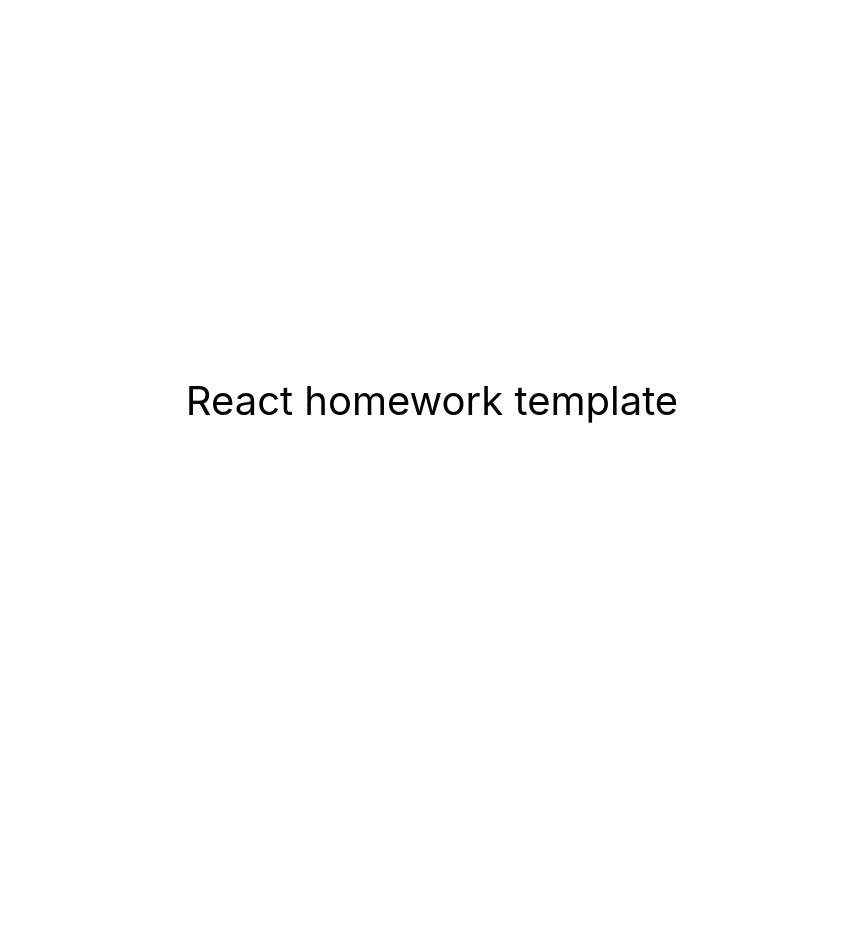
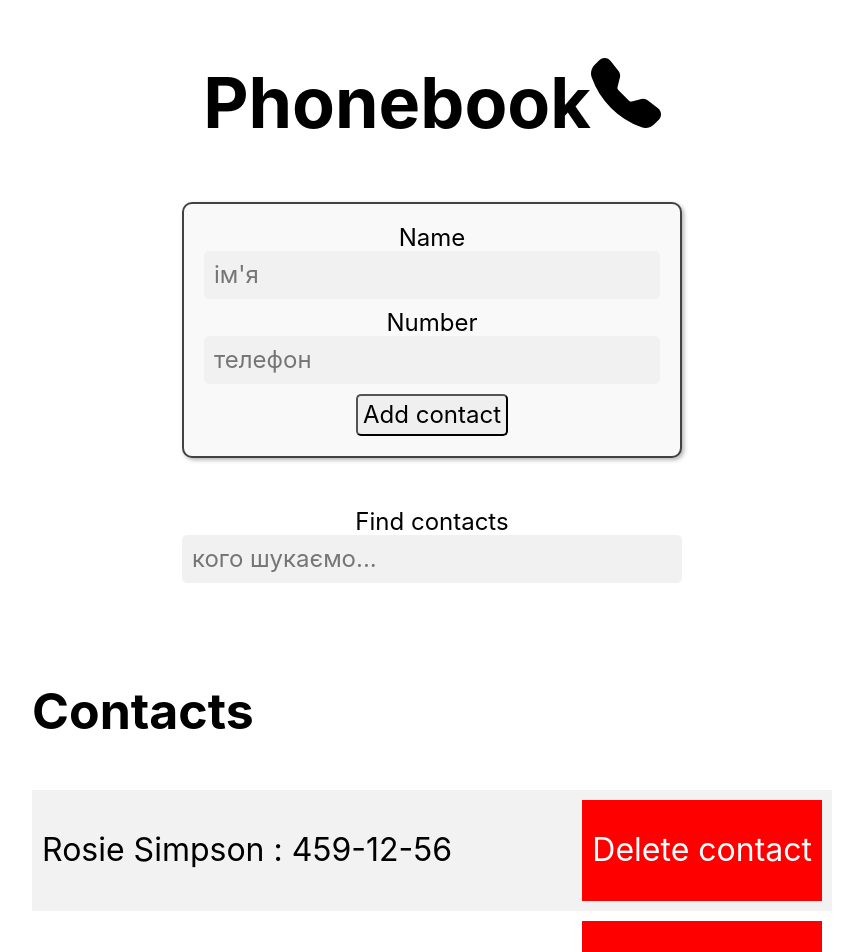
Before and after one commit to angelkapv81/goit-react-hw-04-phonebook, a React (Create React App) app: page / in a window 1280 px wide. Shown: the top 952 px of the page, without its empty margins (208-1071 px from the left). Before the commit the page ends 800 px from the top, so only its background shows below. Built offline with nearby package versions, Linux system fonts and the light colour scheme.

Commit message:
refactor

```diff
--- a/src/components/App.jsx
+++ b/src/components/App.jsx
@@ -1,16 +1,85 @@
-export const App = () => {
+import React, { useState, useEffect } from 'react';
+import { nanoid } from 'nanoid';
+import { GlobalStyle } from './GlobalStyle';
+import Form from './Form/Form';
+import Search from './Search/Search';
+import Contacts from './Contacts/Contacts';
+import swal from 'sweetalert';
+
+function App() {
+  const [contacts, setContacts] = useState([
+    { id: 'id-1', name: 'Rosie Simpson', number: '459-12-56' },
+    { id: 'id-2', name: 'Hermione Kline', number: '443-89-12' },
+    { id: 'id-3', name: 'Eden Clements', number: '645-17-79' },
+    { id: 'id-4', name: 'Annie Copeland', number: '227-91-26' },
+  ]);
+
+  const [name, setName] = useState('');
+  const [filter, setFilter] = useState('');
+
+  // перше завантаження
+  useEffect(() => {
+    const localData = localStorage.getItem('contacts');
+    if (localData) {
+      setContacts(JSON.parse(localData));
+    } else {
+      localStorage.setItem('contacts', JSON.stringify(contacts));
+    }
+  }, []);
+
+  useEffect(() => {
+    localStorage.setItem('contacts', JSON.stringify(contacts));
+  }, [contacts]);
+
+  // КОЛИ ОНОВЛЮЄТЬСЯ ДОМ
+
+  // useEffect(() => {
+  //   const localData = localStorage.getItem('contacts');
+  //   if (localData) {
+  //     setContacts(JSON.parse(localData));
+  //   } else {
+  //     localStorage.setItem('contacts', JSON.stringify(contacts));
+  //   }
+  // }, [contacts]);
+
+  const addContact = (name, number) => {
+    setFilter('');
+
+    if (contacts.some(el => el.name.toLowerCase() === name.toLowerCase())) {
+      swal(`Contact ${name} already in phonebook!`);
+      return;
+    }
+
+    const contact = {
+      id: nanoid(),
+      name,
+      number,
+    };
+
+    setContacts(prevContacts => [contact, ...prevContacts]);
+  };
+
+  const deleteContact = contactId => {
+    setContacts(prevContacts =>
+      prevContacts.filter(contact => contact.id !== contactId)
+    );
+  };
+
+  const handleFilterChange = event => {
+    const filterValue = event.target.value;
+    setFilter(filterValue);
+  };
+  const filteredContacts = contacts.filter(contact =>
+    contact.name.toLowerCase().includes(filter.toLowerCase())
+  );
+
   return (
-    <div
-      style={{
-        height: '100vh',
-        display: 'flex',
-        justifyContent: 'center',
-        alignItems: 'center',
-        fontSize: 40,
-        color: '#010101'
-      }}
-    >
-      React homework template
-    </div>
+    <section>
+      <Form onSubmit={addContact} />
+      <Search filterQuery={filter} filter={handleFilterChange} />
+      <Contacts contacts={filteredContacts} onDelete={deleteContact} />
+      <GlobalStyle />
+    </section>
   );
-};
+}
+export default App;
--- /dev/null
+++ b/src/components/Contacts/Contacts.jsx
@@ -0,0 +1,42 @@
+import PropTypes from 'prop-types';
+import { ContactBox } from './Contacts.styled';
+import { Contact } from './Contacts.styled';
+import { ContactList } from './Contacts.styled';
+import { ContactItem } from './Contacts.styled';
+import { ContactButton } from './Contacts.styled';
+
+const Contacts = ({ contacts, onDelete }) => {
+  if (contacts.length) {
+    return (
+      <ContactBox>
+        <Contact>Contacts</Contact>
+        <ContactList>
+          {contacts.map(({ id, name, number }) => (
+            <ContactItem key={id}>
+              <p>
+                {name} : {number}
+              </p>
+              <ContactButton onClick={() => onDelete(id)}>
+                Delete contact
+              </ContactButton>
+            </ContactItem>
+          ))}
+        </ContactList>
+      </ContactBox>
+    );
+  }
+  return;
+};
+
+Contacts.propTypes = {
+  contacts: PropTypes.arrayOf(
+    PropTypes.shape({
+      id: PropTypes.string.isRequired,
+      name: PropTypes.string.isRequired,
+      number: PropTypes.string.isRequired,
+    })
+  ).isRequired,
+  onDelete: PropTypes.func.isRequired,
+};
+
+export default Contacts;
--- /dev/null
+++ b/src/components/Contacts/Contacts.styled.jsx
@@ -0,0 +1,36 @@
+import styled from 'styled-components';
+
+export const ContactBox = styled.div`
+  width: 800px;
+  margin-left: auto;
+  margin-right: auto;
+`;
+
+export const Contact = styled.p`
+  font-size: 50px;
+  font-weight: bold;
+`;
+export const ContactList = styled.ul`
+  font-size: 32px;
+  list-style: none;
+  padding: 0;
+  margin: 0;
+`;
+export const ContactItem = styled.li`
+  background-color: #f2f2f2;
+  padding: 10px;
+  display: flex;
+  &:nth-child(2n) {
+    background-color: #ffffff;
+  }
+`;
+
+export const ContactButton = styled.button`
+  background-color: #ff0000;
+  color: #ffffff;
+  border: none;
+  padding: 5px 10px;
+  margin-left: 10px;
+  cursor: pointer;
+  margin-left: auto;
+`;
--- /dev/null
+++ b/src/components/Form/Form.jsx
@@ -0,0 +1,83 @@
+import PropTypes from 'prop-types';
+import { useState } from 'react';
+import { BsFillTelephoneFill } from 'react-icons/bs';
+import {
+  ContactsBlock,
+  ContactPhonebook,
+  ContactBook,
+  ContactForm,
+  ContactAdd,
+} from './Form.styled';
+import { nanoid } from 'nanoid';
+
+function Form({ onSubmit }) {
+  const [name, setName] = useState('');
+  const [number, setNumber] = useState('');
+
+  const handleSubmit = event => {
+    event.preventDefault();
+    onSubmit(name, number);
+    reset();
+  };
+
+  const reset = () => {
+    setName('');
+    setNumber('');
+  };
+
+  const handleChange = event => {
+    const { name, value } = event.target;
+    if (name === 'name') {
+      setName(value);
+    } else if (name === 'number') {
+      setNumber(value);
+    }
+  };
+
+  const nameId = nanoid();
+  const numberId = nanoid();
+
+  return (
+    <ContactsBlock>
+      <ContactPhonebook>
+        Phonebook
+        <BsFillTelephoneFill />
+      </ContactPhonebook>
+      <ContactBook onSubmit={handleSubmit}>
+        <label htmlFor={nameId}>Name</label>
+        <ContactForm
+          placeholder="ім'я"
+          id={nameId}
+          value={name}
+          type="text"
+          name="name"
+          onChange={handleChange}
+          pattern="^[a-zA-Za-яА-Я]+(([' -][a-zA-Za-яА-Я ])?[a-zA-Za-яА-Я]*)*$"
+          title="Name may contain only letters, apostrophe, dash and spaces. For example Adrian, Jacob Mercer, Charles de Batz de Castelmore d'Artagnan"
+          required
+        />
+
+        <label htmlFor={numberId}>Number</label>
+        <ContactForm
+          placeholder="телефон"
+          id={numberId}
+          value={number}
+          type="tel"
+          name="number"
+          onChange={handleChange}
+          pattern="\+?\d{1,4}?[-.\s]?\(?\d{1,3}?\)?[-.\s]?\d{1,4}[-.\s]?\d{1,4}[-.\s]?\d{1,9}"
+          title="Phone number must be digits and can contain spaces, dashes, parentheses and can start with +"
+          required
+        />
+
+        <ContactAdd type="submit">Add contact</ContactAdd>
+      </ContactBook>
+    </ContactsBlock>
+  );
+}
+
+Form.propTypes = {
+  onSubmit: PropTypes.func.isRequired,
+};
+
+export default Form;
--- /dev/null
+++ b/src/components/Form/Form.styled.jsx
@@ -0,0 +1,50 @@
+import styled from 'styled-components';
+
+export const ContactsBlock = styled.div`
+  margin-top: 50px;
+`;
+
+export const ContactPhonebook = styled.h1`
+  font-size: 70px;
+  font-weight: bold;
+  text-align: center;
+`;
+export const ContactBook = styled.form`
+  margin: 50px auto;
+  display: flex;
+  flex-direction: column;
+  align-items: center;
+  background-color: #f9f9f9;
+  border: 2px solid rgb(69, 65, 65);
+  box-shadow: 2px 2px 4px rgba(0, 0, 0, 0.3);
+  padding: 20px;
+  border-radius: 10px;
+  max-width: 500px;
+`;
+
+export const ContactForm = styled.input`
+  margin-bottom: 10px;
+  padding: 10px;
+  font-size: 24px;
+  border: none;
+  background-color: #f1f1f1;
+  border-radius: 5px;
+  width: 100%;
+  &:focus,
+  :hover {
+    outline: none;
+    box-shadow: 0px 0px 5px rgba(0, 0, 0, 0.3);
+    background-color: rgb(173, 255, 173);
+  }
+`;
+
+export const ContactAdd = styled.button`
+  font-size: 24px;
+  border-radius: 5px;
+  padding: 5px;
+  &:focus,
+  :hover {
+    box-shadow: 2px 2px 4px rgba(0, 0, 0, 0.3);
+    background-color: color(rgb(242, 242, 242) 20%);
+  }
+`;
--- /dev/null
+++ b/src/components/GlobalStyle.jsx
@@ -0,0 +1,20 @@
+import { createGlobalStyle } from 'styled-components';
+import 'modern-normalize';
+
+export const GlobalStyle = createGlobalStyle`
+  body {
+  font-size: 24px;
+   margin: 0;
+   font-family: -apple-system, BlinkMacSystemFont, 'Segoe UI', 'Roboto', 'Oxygen',
+     'Ubuntu', 'Cantarell', 'Fira Sans', 'Droid Sans', 'Helvetica Neue',
+     sans-serif;
+   -webkit-font-smoothing: antialiased;
+   -moz-osx-font-smoothing: grayscale;
+}
+
+ code {
+   font-family: source-code-pro, Menlo, Monaco, Consolas, 'Courier New',
+     monospace;
+ }
+
+`;
--- /dev/null
+++ b/src/components/Search/Search.jsx
@@ -0,0 +1,27 @@
+import PropTypes from 'prop-types';
+import { ContactSearch } from './Search.styled';
+import { ContactFind } from './Search.styled';
+
+const Search = ({ filterQuery, filter }) => {
+  return (
+    <div>
+      <ContactFind>
+        Find contacts
+        <ContactSearch
+          placeholder="кого шукаємо..."
+          type="text"
+          name="filter"
+          value={filterQuery}
+          onChange={filter}
+        />
+      </ContactFind>
+    </div>
+  );
+};
+
+Search.propTypes = {
+  filterQuery: PropTypes.string.isRequired,
+  filter: PropTypes.func.isRequired,
+};
+
+export default Search;
--- /dev/null
+++ b/src/components/Search/Search.styled.jsx
@@ -0,0 +1,27 @@
+import styled from 'styled-components';
+
+export const ContactSearch = styled.input`
+  padding: 10px;
+  font-size: 24px;
+  border: none;
+  background-color: #f1f1f1;
+  border-radius: 5px;
+  max-width: 500px;
+  width: 100%;
+  display: block;
+  box-sizing: border-box;
+  margin-left: auto;
+  margin-right: auto;
+  margin-bottom: 100px;
+  &:focus,
+  :hover {
+    outline: none;
+    box-shadow: 0px 0px 5px rgba(0, 0, 0, 0.3);
+    background-color: rgb(173, 255, 173);
+  }
+`;
+export const ContactFind = styled.label`
+  display: block;
+  text-align: center;
+  font-size: 24px;
+`;
--- a/src/index.js
+++ b/src/index.js
@@ -1,10 +1,5 @@
 import React from 'react';
 import ReactDOM from 'react-dom/client';
-import { App } from 'components/App';
-import './index.css';
+import App from 'components/App';
 
-ReactDOM.createRoot(document.getElementById('root')).render(
-  <React.StrictMode>
-    <App />
-  </React.StrictMode>
-);
+ReactDOM.createRoot(document.getElementById('root')).render(<App />);
```
Also changed, not shown: package.json (+8 -2 lines), 1 other file (tests, documents, lock files or other folders).
